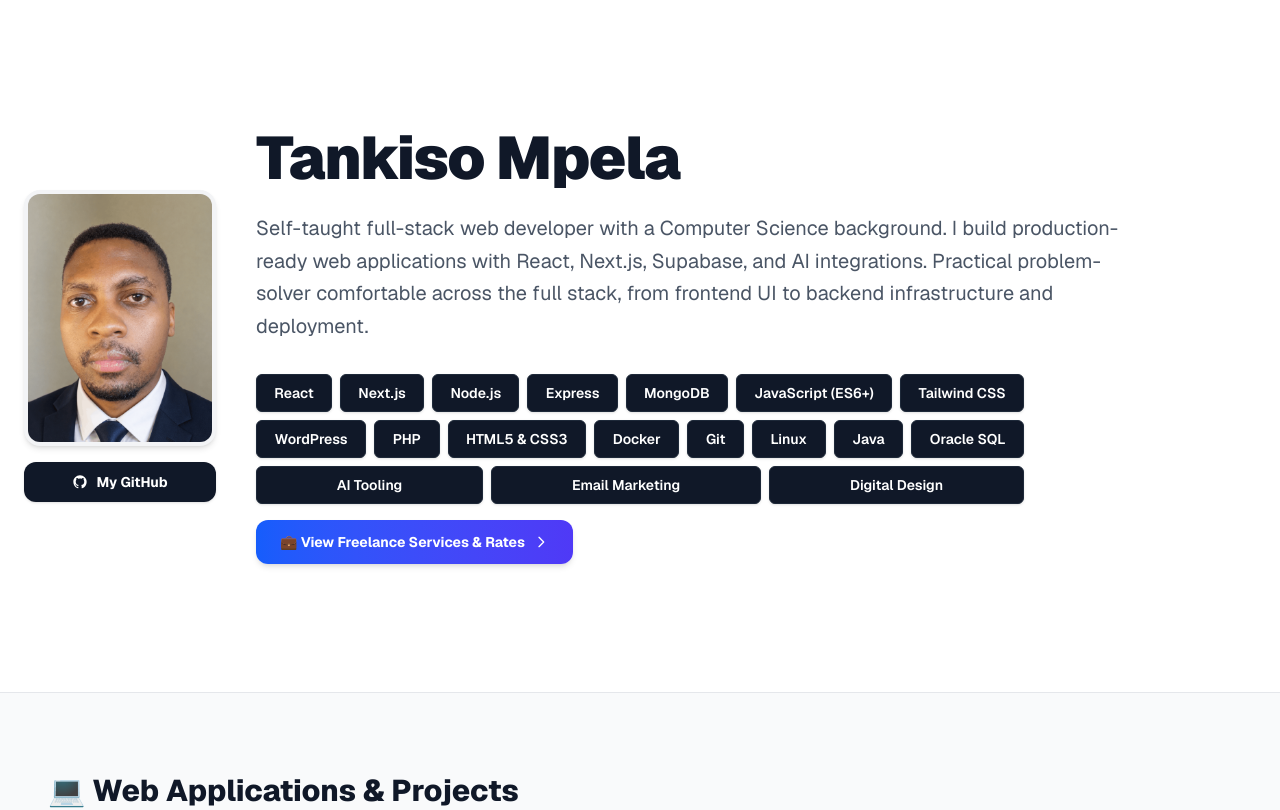
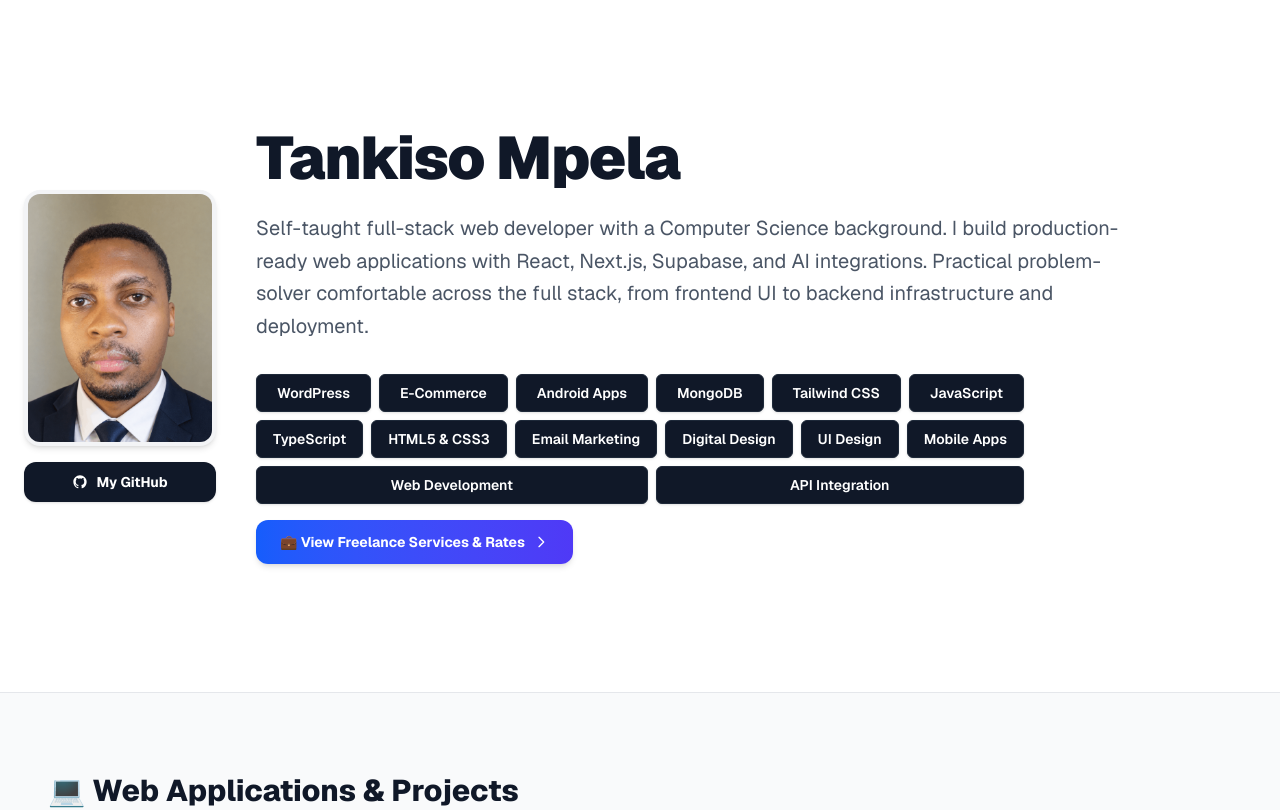
Before and after one commit to TankisoMpela/Tankiso-Mpela-Portfolio-Site, a Next.js app: page / in a window 1280 px wide. Shown: the top 810 px of the page. Built offline with nearby package versions, Linux system fonts and the light colour scheme.

Commit message:
Update skills to deliverable-facing, change email, add custom domain
Co-authored-by: CommandCodeBot <noreply@commandcode.ai>

```diff
--- a/src/app/page.tsx
+++ b/src/app/page.tsx
@@ -90,10 +90,10 @@
 ];
 
 const techStack = [
-  'React', 'Next.js', 'Node.js', 'Express', 'MongoDB', 'JavaScript (ES6+)',
-  'Tailwind CSS', 'WordPress', 'PHP', 'HTML5 & CSS3',
-  'Docker', 'Git', 'Linux', 'Java', 'Oracle SQL', 'AI Tooling',
-  'Email Marketing', 'Digital Design'
+  'WordPress', 'E-Commerce', 'Android Apps', 'MongoDB',
+  'Tailwind CSS', 'JavaScript', 'TypeScript', 'HTML5 & CSS3',
+  'Email Marketing', 'Digital Design', 'UI Design', 'Mobile Apps',
+  'Web Development', 'API Integration'
 ];
 
 const getTechColor = (tech: string) => {
@@ -379,10 +379,10 @@
         <div className="mt-8 text-center pt-6 border-t border-gray-200">
           <p className="text-gray-600 text-sm mb-3">Got a project? Send a brief and we'll talk.</p>
           <a
-            href="mailto:tankisompela@commandcode.ai?subject=Freelance%20Project"
+            href="mailto:tankismpela010@gmail.com?subject=Freelance%20Project"
             className="inline-flex items-center gap-2 px-6 py-3 bg-gray-900 hover:bg-gray-800 text-white text-sm font-bold rounded-xl transition-colors shadow-md"
           >
-            tankisompela@commandcode.ai
+            tankismpela010@gmail.com
             <svg className="w-4 h-4" fill="none" stroke="currentColor" viewBox="0 0 24 24">
               <path strokeLinecap="round" strokeLinejoin="round" strokeWidth={2} d="M3 8l7.89 5.26a2 2 0 002.22 0L21 8M5 19h14a2 2 0 002-2V7a2 2 0 00-2-2H5a2 2 0 00-2 2v10a2 2 0 002 2z" />
             </svg>
```
